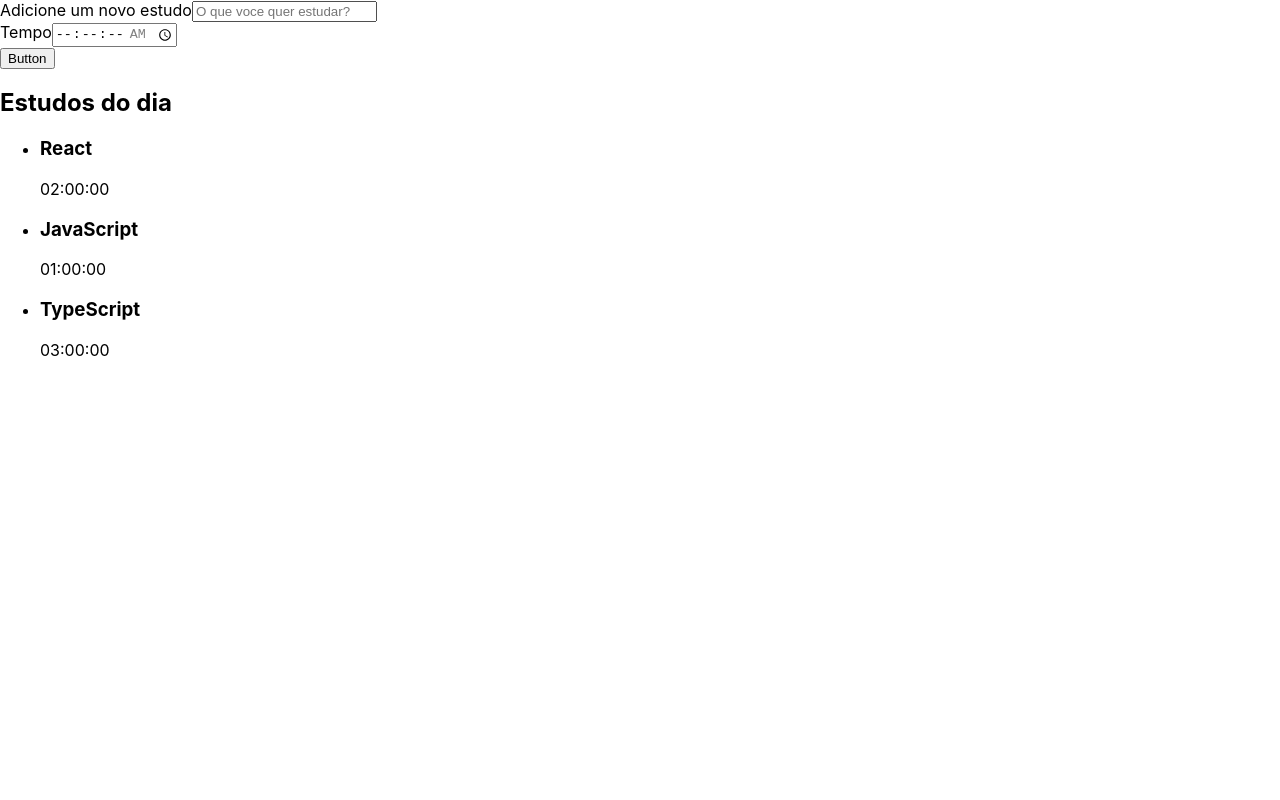
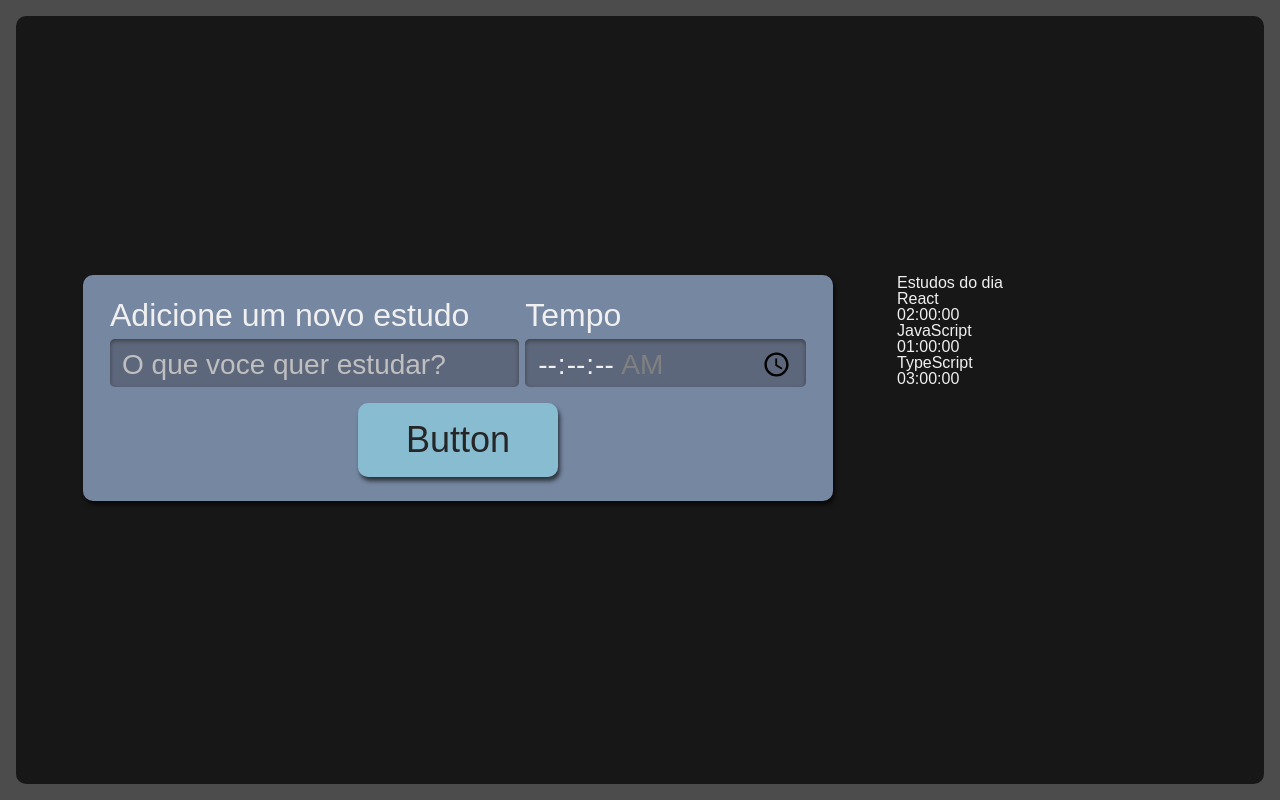
Before and after one commit to Ikejiri-1/react-com-typescript, a React (Create React App) app: page / in a window 1280 px wide. Built offline with nearby package versions, Linux system fonts and the light colour scheme; the HTML template or start-up script is replaced by a standard one.

Commit message:
estilização das páginas e adição das classes

```diff
--- a/src/App.tsx
+++ /dev/null
@@ -1,14 +0,0 @@
-import React from "react";
-import FormComp from "./components/Form";
-import List from "./components/List";
-
-function App() {
-  return (
-    <div>
-      <FormComp />
-      <List />
-    </div>
-  );
-}
-
-export default App;
--- a/src/components/Button/index.tsx
+++ b/src/components/Button/index.tsx
@@ -1,8 +1,9 @@
 import React from "react";
+import "./style.scss";
 
 class Button extends React.Component {
   render() {
-    return <button>Button</button>;
+    return <button className="button-main">Button</button>;
   }
 }
 
--- /dev/null
+++ b/src/components/Button/style.scss
@@ -0,0 +1,25 @@
+.button-main {
+  align-self: center;
+  background-color: #88bcd1;
+  border-radius: 10px;
+  box-shadow: 2px 4px 4px #0000009f;
+  color: #272626;
+  cursor: pointer;
+  font-size: 1.25rem;
+  padding: 16px;
+  width: 150px;
+
+  &:active {
+    background-color: #7ca6b7;
+    box-shadow: 2px 2px 4px #0000009f inset;
+  }
+}
+
+@media screen and (min-width: 1280px) {
+  .button-main {
+    grid-column-start: span 2;
+    justify-self: center;
+    width: 200px;
+    font-size: 2.25rem;
+  }
+}
--- a/src/components/Form/index.tsx
+++ b/src/components/Form/index.tsx
@@ -1,11 +1,12 @@
 import React from "react";
 import Button from "../Button";
+import "./style.scss";
 
 class formComp extends React.Component {
   render() {
     return (
-      <form>
-        <div>
+      <form className="new-task">
+        <div className="input-container">
           <label htmlFor="task">Adicione um novo estudo</label>
           <input
             type="text"
@@ -15,7 +16,7 @@
             required
           />
         </div>
-        <div>
+        <div className="input-container">
           <label htmlFor="time">Tempo</label>
           <input
             type="time"
--- /dev/null
+++ b/src/components/Form/style.scss
@@ -0,0 +1,61 @@
+.new-task {
+  display: flex;
+  flex-direction: column;
+  grid-area: nova-tarefa;
+  background-color: #7687a1;
+  border-radius: 10px;
+  box-shadow: 2px 4px 4px #0000009f;
+  padding: 12px;
+
+  .input-container {
+    display: flex;
+    flex-direction: column;
+    width: 100%;
+    margin-bottom: 16px;
+
+    label {
+      margin-bottom: 8px;
+      font-size: 1.25rem;
+    }
+
+    input {
+      width: 100%;
+      padding: 8px 12px 4px;
+      box-sizing: border-box;
+      border: unset;
+      border-radius: 5px;
+      background-color: #5d677c;
+      box-shadow: 0px 2px 4px #2d2b2b9f inset;
+
+      &::placeholder {
+        color: #bfbfbf;
+      }
+    }
+  }
+
+  @media screen and (min-width: 1280px) {
+    flex-direction: row;
+    flex-wrap: wrap;
+    justify-content: space-around;
+    font-size: 2.25rem;
+    padding: 24px;
+    box-sizing: border-box;
+
+    .input-container {
+      width: calc(60% - 12px);
+
+      &:last-of-type {
+        width: 40%;
+      }
+
+      label {
+        font-size: 2rem;
+      }
+
+      input {
+        height: 100%;
+        font-size: 1.75rem;
+      }
+    }
+  }
+}
--- a/src/components/List/index.tsx
+++ b/src/components/List/index.tsx
@@ -1,5 +1,5 @@
 import React from "react";
-
+import "./style.scss";
 function List() {
   const tasks = [
     {
@@ -19,7 +19,7 @@
     },
   ];
   return (
-    <aside>
+    <aside className="listaTarefas">
       <h2>Estudos do dia</h2>
       <ul>
         {tasks.map((item, id) => (
--- /dev/null
+++ b/src/components/List/style.scss
@@ -0,0 +1,74 @@
+.task-list {
+  grid-area: tarefas;
+  height: 100%;
+
+  h2 {
+    font-size: 1.25rem;
+    margin-bottom: 12px;
+  }
+
+  ul {
+    max-height: 350px;
+    overflow-y: scroll;
+    scrollbar-width: thin;
+  }
+
+  @media screen and (min-width: 1280px) {
+    h2 {
+      text-align: center;
+      font-size: 2.25rem;
+      margin-bottom: 24px;
+    }
+
+    ul {
+      overflow: auto;
+      max-height: 500px;
+    }
+  }
+}
+
+.item {
+  background-color: #4d4d4d;
+  border-radius: 8px;
+  box-shadow: 2px 4px 4px #0000009f;
+  padding: 12px;
+  margin-bottom: 8px;
+  position: relative;
+  cursor: pointer;
+
+  h3 {
+    margin-bottom: 8px;
+    word-break: break-all;
+  }
+
+  span {
+    color: #d0d0d0;
+  }
+
+  @media screen and (min-width: 1280px) {
+    font-size: 1.8rem;
+  }
+}
+
+.selected-item {
+  background-color: #292929;
+  box-shadow: 2px 4px 4px #0000009f inset;
+}
+
+.completed-item {
+  background-color: #566f42;
+  cursor: auto;
+
+  .finished {
+    display: block;
+    background-image: url("../../assets/img/check-mark.svg");
+    background-repeat: no-repeat;
+    background-size: 38px 38px;
+    position: absolute;
+    top: 50%;
+    right: 12px;
+    transform: translateY(-50%);
+    width: 42px;
+    height: 43px;
+  }
+}
--- a/src/index.css
+++ b/src/index.css
@@ -1,13 +1,175 @@
+html,
+body,
+div,
+span,
+applet,
+object,
+iframe,
+h1,
+h2,
+h3,
+h4,
+h5,
+h6,
+p,
+blockquote,
+pre,
+a,
+abbr,
+acronym,
+address,
+big,
+cite,
+code,
+del,
+dfn,
+em,
+img,
+ins,
+kbd,
+q,
+s,
+samp,
+small,
+strike,
+strong,
+sub,
+sup,
+tt,
+var,
+b,
+u,
+i,
+center,
+dl,
+dt,
+dd,
+ol,
+ul,
+li,
+fieldset,
+form,
+label,
+legend,
+table,
+caption,
+tbody,
+tfoot,
+thead,
+tr,
+th,
+td,
+article,
+aside,
+canvas,
+details,
+embed,
+figure,
+figcaption,
+footer,
+header,
+hgroup,
+menu,
+nav,
+output,
+ruby,
+section,
+summary,
+time,
+mark,
+audio,
+video {
+  margin: 0;
+  padding: 0;
+  border: 0;
+  font-size: 100%;
+  font: inherit;
+  vertical-align: baseline;
+}
+/* HTML5 display-role reset for older browsers */
+article,
+aside,
+details,
+figcaption,
+figure,
+footer,
+header,
+hgroup,
+menu,
+nav,
+section {
+  display: block;
+}
 body {
-  margin: 0;
-  font-family: -apple-system, BlinkMacSystemFont, 'Segoe UI', 'Roboto', 'Oxygen',
-    'Ubuntu', 'Cantarell', 'Fira Sans', 'Droid Sans', 'Helvetica Neue',
-    sans-serif;
-  -webkit-font-smoothing: antialiased;
-  -moz-osx-font-smoothing: grayscale;
+  line-height: 1;
+}
+ol,
+ul {
+  list-style: none;
+}
+blockquote,
+q {
+  quotes: none;
+}
+blockquote:before,
+blockquote:after,
+q:before,
+q:after {
+  content: "";
+  content: none;
+}
+table {
+  border-collapse: collapse;
+  border-spacing: 0;
 }
 
-code {
-  font-family: source-code-pro, Menlo, Monaco, Consolas, 'Courier New',
-    monospace;
+input {
+  font-family: inherit;
+  font-size: inherit;
+  font-weight: inherit;
+  color: inherit;
 }
+
+button {
+  border: unset;
+  background-color: unset;
+  font-family: inherit;
+  font-size: inherit;
+  font-weight: inherit;
+  color: inherit;
+}
+
+@import url("https://fonts.googleapis.com/css2?family=Manjari&display=swap");
+
+body {
+  display: flex;
+  justify-content: center;
+  font-family: "Manjari", sans-serif;
+  color: #f0f0f0;
+  background-color: #4c4c4c;
+  height: 100%;
+  width: 100%;
+  padding: 16px;
+  box-sizing: border-box;
+}
+
+#root {
+  width: 100%;
+}
+
+::-webkit-scrollbar {
+  width: 8px;
+}
+
+::-webkit-scrollbar-track {
+  background: unset;
+}
+
+::-webkit-scrollbar-thumb {
+  border-radius: 4px;
+  background: #888;
+}
+
+::-webkit-scrollbar-thumb:hover {
+  background: #555;
+}
--- a/src/index.tsx
+++ b/src/index.tsx
@@ -1,7 +1,7 @@
 import React from "react";
 import ReactDOM from "react-dom/client";
 import "./index.css";
-import App from "./App";
+import App from "./pages/App";
 
 const root = ReactDOM.createRoot(
   document.getElementById("root") as HTMLElement
--- /dev/null
+++ b/src/pages/App.tsx
@@ -0,0 +1,15 @@
+import React from "react";
+import FormComp from "../components/Form";
+import List from "../components/List";
+import "./style.scss";
+
+function App() {
+  return (
+    <div className="AppStyle">
+      <FormComp />
+      <List />
+    </div>
+  );
+}
+
+export default App;
--- /dev/null
+++ b/src/pages/style.scss
@@ -0,0 +1,28 @@
+.AppStyle {
+  display: grid;
+  grid-template-rows: min-content min-content auto;
+  grid-template-areas:
+    "nova-tarefa"
+    "cronometro"
+    "tarefas";
+  row-gap: 24px;
+  min-width: 320px;
+  min-height: calc(100vh - 32px);
+  width: 100%;
+  padding: 32px;
+  box-sizing: border-box;
+  border-radius: 10px;
+  background-color: #171717;
+
+  @media screen and (min-width: 1280px) {
+    grid-template-areas:
+      "nova-tarefa tarefas"
+      "cronometro tarefas";
+    column-gap: 64px;
+    grid-template-rows: min-content min-content;
+    grid-template-columns: 750px 300px;
+    justify-content: center;
+    align-content: center;
+    padding: 64px;
+  }
+}
```
Also changed, not shown: src/assets/img/check-mark.svg (added).
